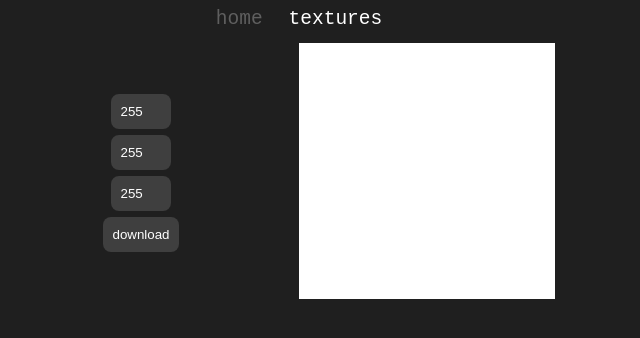
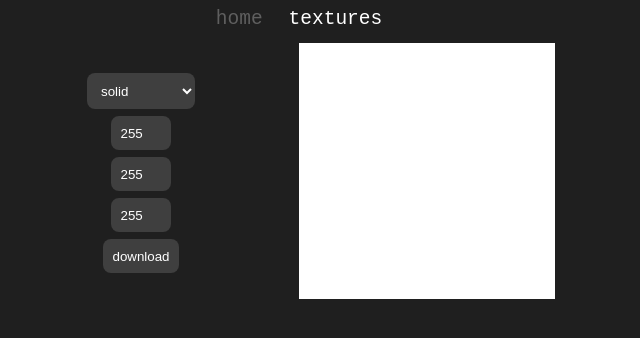
Before and after one commit to Jtl98/gdt, a React (Vite) app: page /gdt/textures in a window 1280 px wide. Shown: the top 338 px of the page, without its empty margins (341-981 px from the left). Built offline with nearby package versions, Linux system fonts and the light colour scheme.

Commit message:
allow switching between texture types

```diff
--- /dev/null
+++ b/src/components/valueNoiseTexture.tsx
@@ -0,0 +1,3 @@
+export default function ValueNoiseTexture() {
+  return <></>;
+}
--- a/src/index.css
+++ b/src/index.css
@@ -5,12 +5,14 @@
 
 :root,
 button,
-input {
+input,
+select {
   color: white;
 }
 
 button,
-input {
+input,
+select {
   background-color: #3f3f3f;
   border: none;
   border-radius: 8px;
--- a/src/pages/textures.tsx
+++ b/src/pages/textures.tsx
@@ -1,12 +1,14 @@
 import { useRef, useState } from "react";
 import Canvas from "../components/canvas";
 import SolidTexture from "../components/solidTexture";
+import ValueNoiseTexture from "../components/valueNoiseTexture";
 import type { RgbImageData } from "../types";
 import "./textures.css";
 
 const imageFilename = "texture.png";
 
 export default function Textures() {
+  const [textureType, setTextureType] = useState<TextureType>("solid");
   const [imageData, setImageData] = useState<RgbImageData>([]);
   const canvasRef = useRef<HTMLCanvasElement>(null);
 
@@ -20,10 +22,30 @@ export default function Textures() {
     link.click();
   }
 
+  function renderTextureType() {
+    switch (textureType) {
+      case "solid":
+        return <SolidTexture setImageData={setImageData} />;
+      case "valueNoise":
+        return <ValueNoiseTexture />;
+    }
+  }
+
   return (
     <div className="textures-container">
       <div className="textures-left">
-        <SolidTexture setImageData={setImageData} />
+        <select
+          value={textureType}
+          onChange={(e) => {
+            setTextureType(e.target.value as TextureType);
+          }}
+        >
+          <option value="solid">solid</option>
+          <option value="valueNoise">value noise</option>
+        </select>
+
+        {renderTextureType()}
+
         <button onClick={download}>download</button>
       </div>
       <div className="textures-right">
@@ -32,3 +54,5 @@ export default function Textures() {
     </div>
   );
 }
+
+type TextureType = "solid" | "valueNoise";
```
